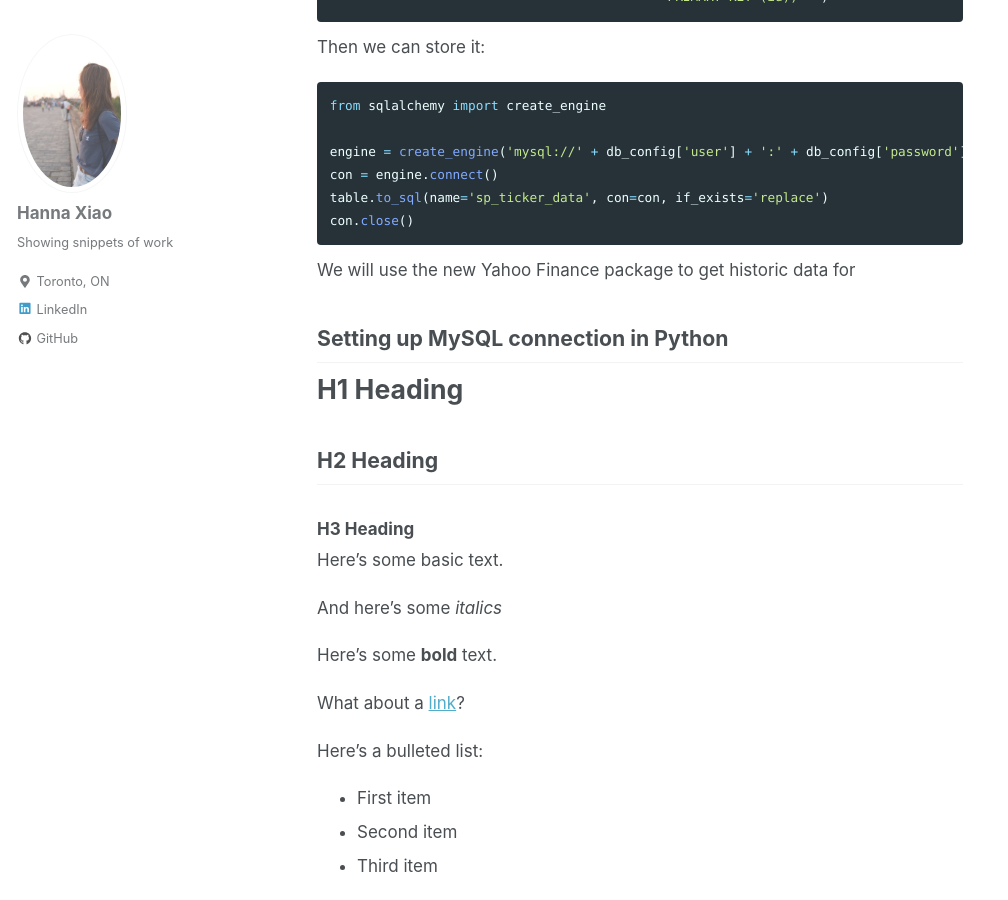
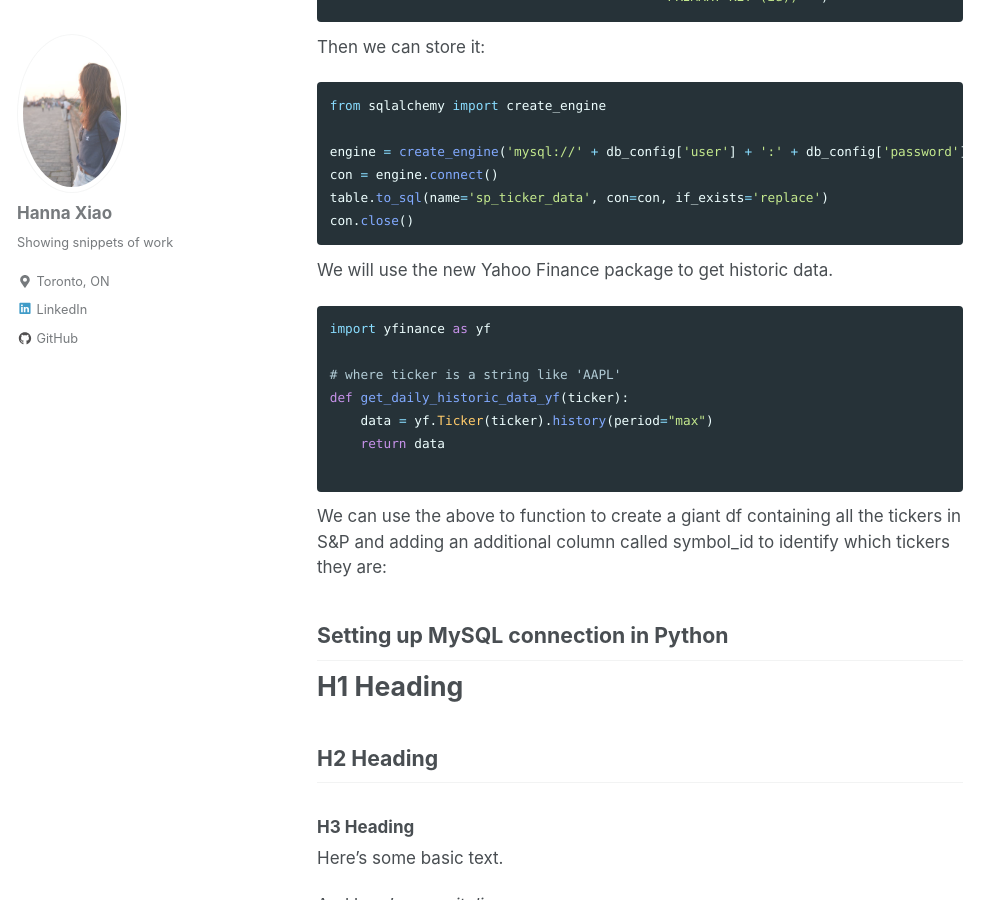
Before and after one commit to h-xiao/h-xiao.github.io, a Jekyll site: the page built from _posts/2018-01-28-setup.md, in a window 1280 px wide and 900 px high, scrolled down 2684 px. Shown: the whole window, without its empty margins (0-1008 px from the left). Built offline with Jekyll 4.4.1, drawn with Linux system fonts in a browser that asks for light colours; nearby versions of some CDN libraries; formulas are drawn with MathJax 3.

Commit message:
editing first post

````diff
--- a/_posts/2018-01-28-setup.md
+++ b/_posts/2018-01-28-setup.md
@@ -123,8 +122,33 @@ con.close()
 ```
 
 
+We will use the new Yahoo Finance package to get historic data.
 
-We will use the new Yahoo Finance package to get historic data for
+```python
+import yfinance as yf
+
+# where ticker is a string like 'AAPL'
+def get_daily_historic_data_yf(ticker):
+    data = yf.Ticker(ticker).history(period="max")
+    return data
+
+```
+
+We can use the above to function to create a giant df containing all the tickers in S&P and adding an additional column called symbol_id to identify which tickers they are:
+
+
+
+
+
+
+
+
+
+
+
+
+
+
 
 
 
````
Also changed, not shown: other parts of _posts/2018-01-28-setup.md (+1 -2 lines).
